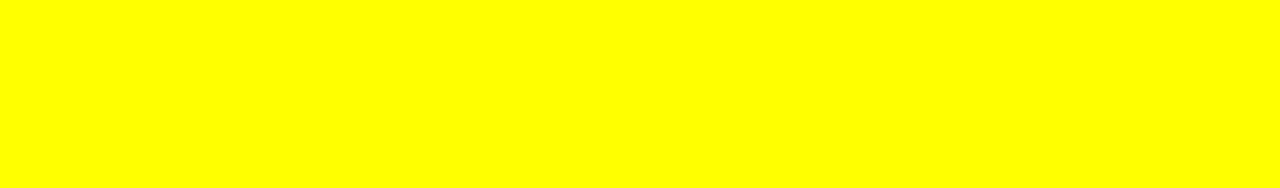
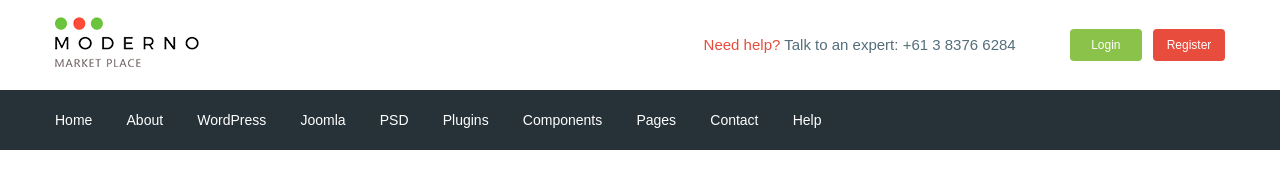
Before and after one commit to bagama7777/moderno, a website: page app/index.html in a window 1280 px wide. Drawn offline with nearby package versions, Linux system fonts and the light colour scheme; files that its build step writes are made by us from their sources.

Commit message:
added header

```diff
--- a/app/index.html
+++ b/app/index.html
@@ -4,13 +4,97 @@
 <head>
     <meta charset="UTF-8">
     <meta name="viewport" content="width=device-width, initial-scale=1.0">
-    <title>Document</title>
+    <title>modern</title>
+    <link href="https://fonts.googleapis.com/css2?family=Roboto:wght@500;700&display=swap" rel="stylesheet">
     <link rel="stylesheet" href="css/libs.min.css">
     <link rel="stylesheet" href="css/style.min.css">
 </head>
 
 <body>
+    <header class="header">
+        <div class="header__top">
+            <div class="container">
+                <div class="header__top-inner">
+                    <div class="header__logo">
+                        <a href="#">
+                            <img src="images/logo.png" alt="">
+                        </a>
+                    </div>
+                    <div class="header__text">
+                        <a href="#">
+                            <span>Need help?</span>
+                        </a>
+                        Talk to an expert:
+                        <a class="header__phone" href="tel:61383766284">+61 3 8376 6284</a>
+                    </div>
 
+                    <div class="header__box">
+                        <a class="basket" href="#"></a>
+                        <a class="header__btn-login" href="#">Login</a>
+                        <a class="header__btn-register" href="#">Register</a>
+                    </div>
+                </div>
+            </div>
+        </div>
+        <div class="header__menu">
+            <div class="container">
+                <nav class="menu">
+                    <ul class="menu__list">
+                        <li>
+                            <a href="#">
+                                Home
+                            </a>
+                        </li>
+                        <li>
+                            <a href="#">
+                                About
+                            </a>
+                        </li>
+                        <li>
+                            <a href="#">
+                                WordPress
+                            </a>
+                        </li>
+                        <li>
+                            <a href="#">
+                                Joomla
+                            </a>
+                        </li>
+                        <li>
+                            <a href="#">
+                                PSD
+                            </a>
+                        </li>
+                        <li>
+                            <a href="#">
+                                Plugins
+                            </a>
+                        </li>
+                        <li>
+                            <a href="#">
+                                Components
+                            </a>
+                        </li>
+                        <li>
+                            <a href="#">
+                                Pages
+                            </a>
+                        </li>
+                        <li>
+                            <a href="#">
+                                Contact
+                            </a>
+                        </li>
+                        <li>
+                            <a href="#">
+                                Help
+                            </a>
+                        </li>
+                    </ul>
+                </nav>
+            </div>
+        </div>
+    </header>
 
 
 
--- /dev/null
+++ b/app/scss/_global.scss
@@ -0,0 +1,36 @@
+html {
+    box-sizing: border-box;
+}
+
+*,
+*::before,
+*::after {
+    box-sizing: inherit;
+}
+
+a {
+    display: inline-block;
+    text-decoration: none;
+    color: $text;
+
+}
+
+ul,
+li {
+    margin: 0;
+    padding: 0;
+    list-style: none;
+}
+body {
+    font-family: 'Roboto-Regular', sans-serif;
+    font-weight: 400;
+    font-size: 15px;
+    line-height: 24px;
+    color: $text;
+}
+
+.container{
+    max-width: 1200px;
+    margin: 0 auto;
+    padding: 0 15px;
+}
--- /dev/null
+++ b/app/scss/_vars.scss
@@ -0,0 +1,4 @@
+$text: #546e7a;
+$red: #e74c3c;
+$green: #8bc34a;
+$bg: #263238;
--- /dev/null
+++ b/app/scss/fonts.scss
@@ -0,0 +1,7 @@
+@font-face {
+    font-family: 'Roboto-Regular', sans-serif;
+    src: url('../fonts/Roboto-Regular.woff2') format('woff2'),
+         url('../fonts/Roboto-Regular.woff') format('woff');
+    font-weight: 400;
+    font-display: swap;
+}
--- a/app/scss/style.scss
+++ b/app/scss/style.scss
@@ -1,15 +1,54 @@
-html {
-    box-sizing: border-box;
-}
-*,
-*::before,
-*::after {
-    box-sizing: inherit;
+@import 'fonts';
+@import 'vars';
+@import 'global';
+
+.header__top-inner {
+    display: flex;
+    justify-content: space-between;
+    height: 90px;
+    align-items: center;
 }
 
-body {
-    background-color: yellow;
+.header__text {
+    margin-left: auto;
+    margin-right: 50px;
+    span{
+       color: $red;
+    }
 }
-.box {
+.header__btn-login,
+.header__btn-register{
+    padding: 4px;
+    width: 72px;
+    border-radius: 4px;
+    text-align: center;
+    color: #fff;
+    font-size: 12px;
+}
+.header__btn-login{
+    background-color: $green;
+}
+.header__btn-register{
+    background-color: $red;
+    margin-left: 7px;
+}
+.header__menu {
+    background-color: $bg;
+}
+.menu{
     display: flex;
+    align-items: center;
+    height: 60px;
 }
+.menu__list {
+    li {
+        display: inline-block;
+        & + li{
+            margin-left: 30px;
+        }
+    }
+    a{
+        color: #fff;
+        font-size: 14px;
+    }
+}
--- a/gulpfile.js
+++ b/gulpfile.js
@@ -8,8 +8,8 @@ let gulp = require('gulp'),
     cssmin = require('gulp-cssmin');
 
 gulp.task('sass', function(){
-    return gulp.src('app/scss/style.scss')
-            .pipe(sass({outputStyle: 'compressed'}))
+    return gulp.src('app/scss/**/*.scss')
+            .pipe(sass({outputStyle: 'expanded'}))
             .pipe(rename({suffix : '.min'}))
             .pipe(autoprefixer({
                 overrideBrowserslist: ['last 8 versions']
@@ -61,7 +61,7 @@ gulp.task('browser-sync', function() {
 
 
 gulp.task('watch', function(){
-    gulp.watch('app/scss/style.scss', gulp.parallel('sass'));
+    gulp.watch('app/scss/**/*.scss', gulp.parallel('sass'));
     gulp.watch('app/*.html', gulp.parallel('html'));
     gulp.watch('app/js/*.js', gulp.parallel('js'));
 
```
Also changed, not shown: app/fonts/Roboto-Regular.woff (added), app/fonts/Roboto-Regular.woff2 (added), app/images/logo.png (added).
